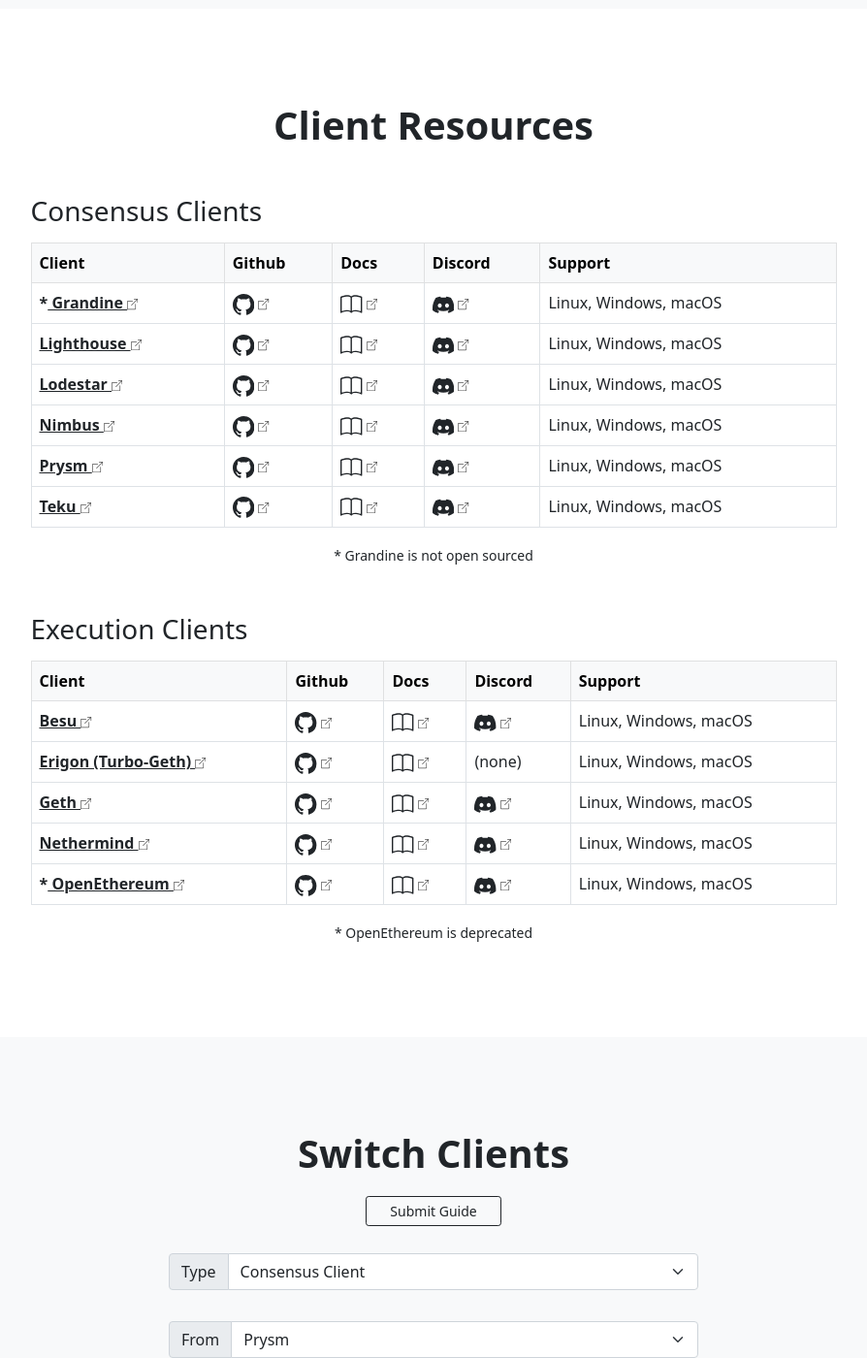
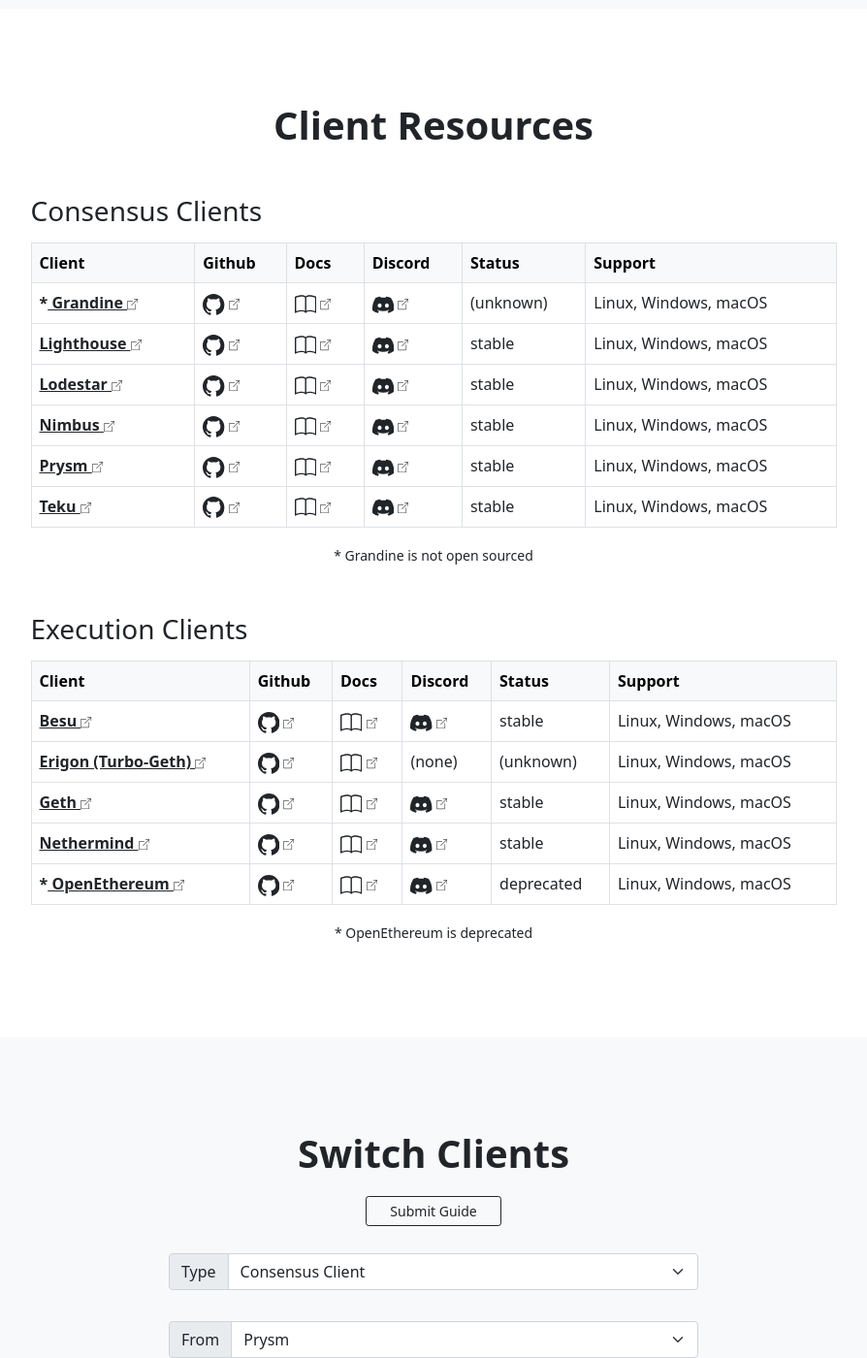
Before and after one commit to etheralpha/clientdiversity-org, a Jekyll site: the page built from index.md, in a window 1280 px wide and 1400 px high, scrolled down 2648 px. Shown: the whole window at 97% size, without its empty margins (193-1087 px from the left). Built offline with Jekyll 4.4.1, drawn with Linux system fonts in a browser that asks for light colours.

Commit message:
add client statuses

```diff
--- a/_data/clients-consensus.yml
+++ b/_data/clients-consensus.yml
@@ -3,7 +3,8 @@
 #   github:
 #   docs:
 #   discord:
-#   support: # Linux, Windows, macOS
+#   status:     # (select one) alpha, beta, stable
+#   support:    # Linux, Windows, macOS
 #   opensource: # true/false
 
 
@@ -12,6 +13,7 @@
   github: https://github.com/sifraitech/grandine
   docs: https://github.com/sifraitech/grandine
   discord: https://discord.gg/H9XCdUSyZd
+  status:
   support: Linux, Windows, macOS
   opensource: false
 - name: Lighthouse
@@ -19,6 +21,7 @@
   github: https://github.com/sigp/lighthouse/
   docs: https://lighthouse-book.sigmaprime.io/
   discord: https://discord.gg/cyAszAh
+  status: stable
   support: Linux, Windows, macOS
   opensource: true
 - name: Lodestar
@@ -27,6 +30,7 @@
   docs: https://hackmd.io/@philknows/rk5cDvKmK
   # docs: https://chainsafe.github.io/lodestar/
   discord: https://discord.gg/yjyvFRP
+  status: stable
   support: Linux, Windows, macOS # windows theoretically works but not tested yet https://github.com/ChainSafe/lodestar/issues/3519
   opensource: true
 - name: Nimbus
@@ -34,6 +38,7 @@
   github: https://github.com/status-im/nimbus
   docs: https://nimbus.team/docs/
   discord: https://discord.gg/qnjVyhatUa
+  status: stable
   support: Linux, Windows, macOS
   opensource: true
 - name: Prysm
@@ -41,6 +46,7 @@
   github: https://github.com/prysmaticlabs/prysm
   docs: https://docs.prylabs.network/docs/getting-started/
   discord: https://discord.gg/YMVYzv6
+  status: stable
   support: Linux, Windows, macOS
   opensource: true
 - name: Teku
@@ -48,5 +54,6 @@
   github: https://github.com/ConsenSys/teku
   docs: https://docs.teku.consensys.net/en/latest/
   discord: https://discord.gg/9mCVSY6
+  status: stable
   support: Linux, Windows, macOS
   opensource: true
--- a/_data/clients-execution.yml
+++ b/_data/clients-execution.yml
@@ -3,6 +3,7 @@
 #   github:
 #   docs:
 #   discord:
+#   status:     # (select one) alpha, beta, stable
 #   support:    # Linux, Windows, macOS
 #   opensource: # true/false
 
@@ -12,6 +13,7 @@
   github: https://github.com/hyperledger/besu/
   docs: https://besu.hyperledger.org/en/stable/
   discord: https://discord.com/invite/hyperledger
+  status: stable
   support: Linux, Windows, macOS
   opensource: true
 - name: Erigon (Turbo-Geth)
@@ -19,6 +21,7 @@
   github: https://github.com/ledgerwatch/erigon
   docs: https://github.com/ledgerwatch/erigon#usage
   discord: # invite only
+  status:
   support: Linux, Windows, macOS
   opensource: true
 - name: Geth
@@ -26,6 +29,7 @@
   github: https://github.com/ethereum/go-ethereum
   docs: https://geth.ethereum.org/docs/
   discord: https://discord.com/invite/nthXNEv
+  status: stable
   support: Linux, Windows, macOS
   opensource: true
 - name: Nethermind
@@ -33,6 +37,7 @@
   github: https://github.com/NethermindEth/nethermind
   docs: https://docs.nethermind.io/nethermind/first-steps-with-nethermind/getting-started
   discord: https://discord.com/invite/PaCMRFdvWT
+  status: stable
   support: Linux, Windows, macOS
   opensource: true
 - name: OpenEthereum
@@ -40,5 +45,6 @@
   github: https://github.com/openethereum/openethereum
   docs: https://openethereum.github.io/
   discord: https://discord.io/openethereum
+  status: deprecated
   support: Linux, Windows, macOS
   opensource: true
--- a/index.md
+++ b/index.md
@@ -425,6 +425,7 @@
                 <th scope="col">Github</th>
                 <th scope="col" style="min-width: 3.8rem;">Docs</th>
                 <th scope="col">Discord</th>
+                <th scope="col">Status</th>
                 <th scope="col">Support</th>
               </tr>
             </thead>
@@ -468,6 +469,11 @@
                   {%- else -%}
                     <td>(none)</td>
                   {%- endif -%}
+                  {%- if client.status -%}
+                    <td>{{client.status}}</td>
+                  {%- else -%}
+                    <td>(unknown)</td>
+                  {%- endif -%}
                   <td>{{client.support}}</td>
                 </tr>
               {%- endfor -%}
@@ -488,6 +494,7 @@
                 <th scope="col">Github</th>
                 <th scope="col" style="min-width: 3.8rem;">Docs</th>
                 <th scope="col">Discord</th>
+                <th scope="col">Status</th>
                 <th scope="col">Support</th>
               </tr>
             </thead>
@@ -530,6 +537,11 @@
                     </td>
                   {%- else -%}
                     <td>(none)</td>
+                  {%- endif -%}
+                  {%- if client.status -%}
+                    <td>{{client.status}}</td>
+                  {%- else -%}
+                    <td>(unknown)</td>
                   {%- endif -%}
                   <td>{{client.support}}</td>
                 </tr>
```
